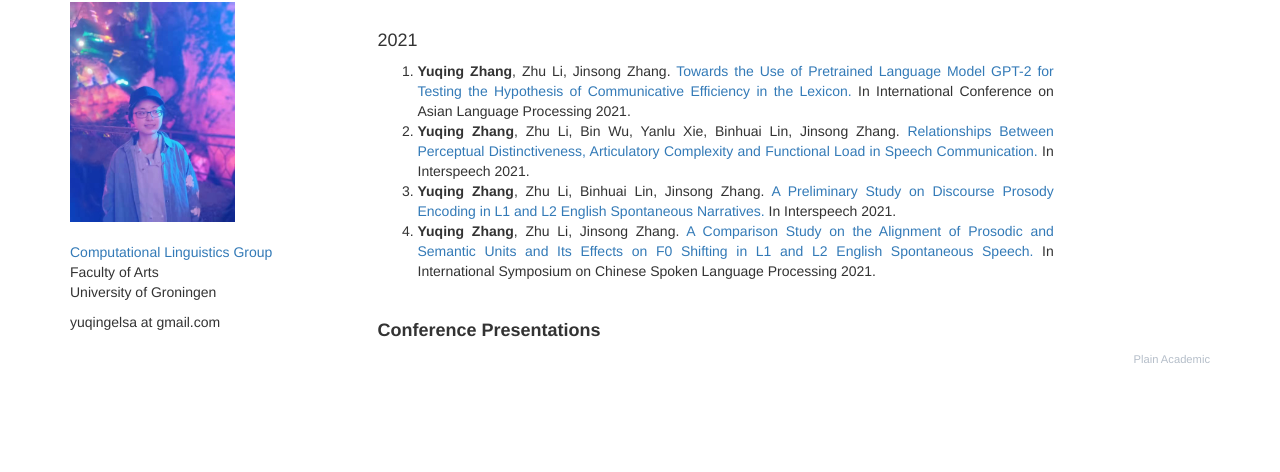
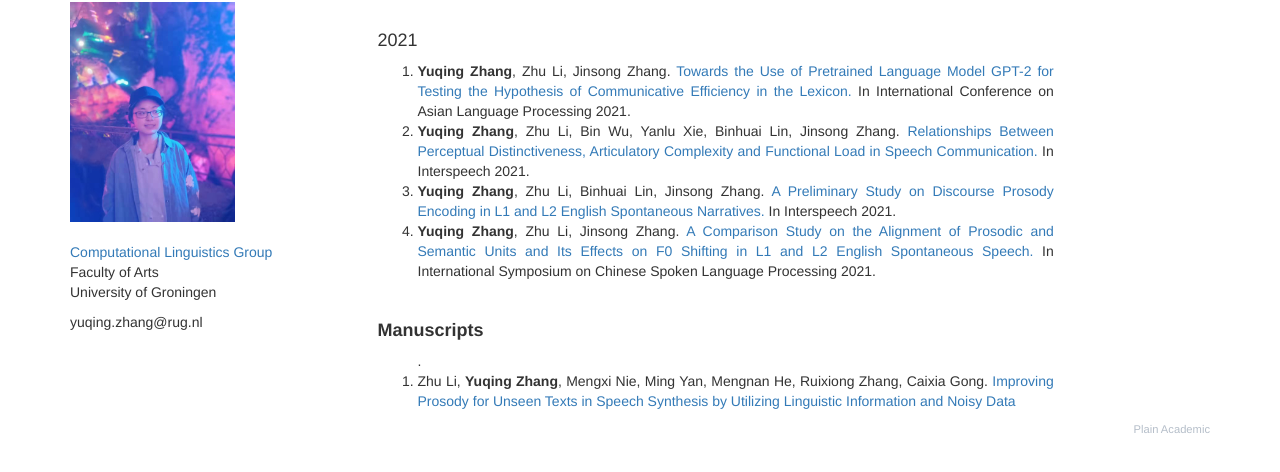
Before and after one commit to yuqing0304/yuqing0304.github.io, a plain HTML site: page publications.html in a window 1280 px wide. Shown: the part 136-608 px from the top of the page. Drawn offline with nearby package versions, Linux system fonts and the light colour scheme.

Commit message:
Update publications.html

```diff
--- a/publications.html
+++ b/publications.html
@@ -48,8 +48,8 @@
                   University of Groningen<br>
 
                   </div>
-              <dd>yuqingelsa at gmail.com <br>
-<!--               <dd><a href="#">Google Scholar</a></dd>
+              <dd>yuqing.zhang@rug.nl<br>
+<!--               <dd><a href="https://scholar.google.com/citations?hl=en&user=SI2TmHAAAAAJ">Google Scholar</a></dd>
               <dd><a href="#">Twitter</a></dd>
               <dd><a href="#">LinkedIn</a></dd> -->
             </div>
@@ -75,14 +75,12 @@
         </p>
 
         <br>
-          <h4><b>Conference Presentations</b></h4>
-<!--         <p>
+          <h4><b>Manuscripts</b></h4>
+        <p>
         <ol>.
-        <li> Zhu Li, <strong>Yuqing Zhang</strong>, Dengfeng Ke, Binhuai Lin, Yanlu Xie. <a class="a:link" href="files/lizhu2021ncmmsc.pdf" target=_blank> Data-driven Stimulus Continuum Generation with Variational Autoencoder.</a> National Conference on Man-Machine Speech Communication (NCMMSC 2021). <span style="background-color: #ffffcc">
+        <li> Zhu Li, <strong>Yuqing Zhang</strong>, Mengxi Nie, Ming Yan, Mengnan He, Ruixiong Zhang, Caixia Gong. <a class="a:link" href="https://arxiv.org/abs/2111.07549" target=_blank> Improving Prosody for Unseen Texts in Speech Synthesis by Utilizing Linguistic Information and Noisy Data</a><span style="background-color: #ffffcc">
         </ol>
-        </p>  -->
-
-
+        </p>
 
           </div>
 
```
